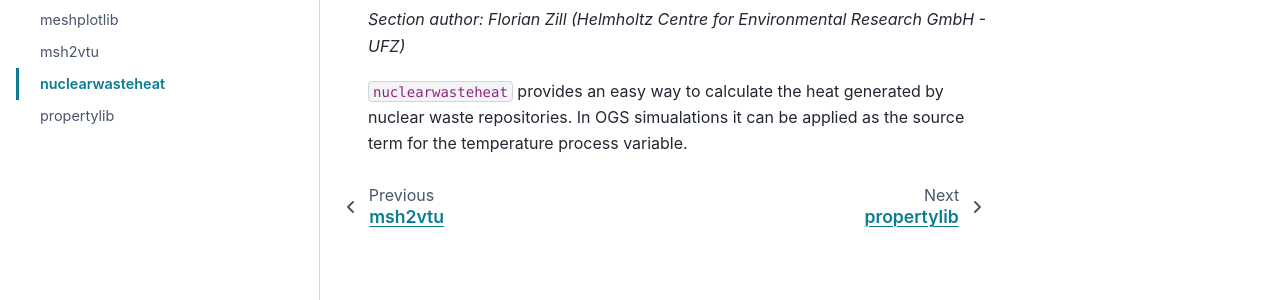
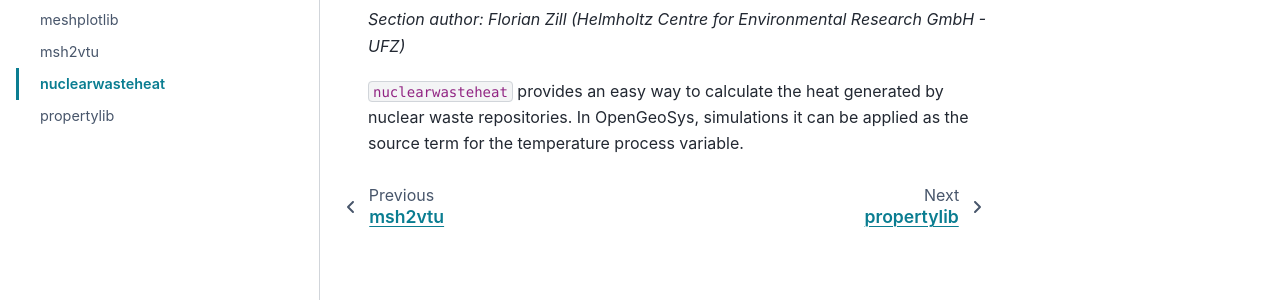
Before and after one commit to ufz/ogstools, a Sphinx documentation site: the page built from docs/user-guide/nuclearwasteheat.md, in a window 1280 px wide. Shown: the part 203-503 px from the top of the page. Built offline with Sphinx 7.4.7 and the PyData theme 0.15.4, drawn with Linux system fonts in a browser that asks for light colours; pages that are not in the unit, such as notebooks, are missing from menus; the version number could not be read and is left out.

Commit message:
User-Guide typo fixes

````diff
--- a/docs/user-guide/nuclearwasteheat.md
+++ b/docs/user-guide/nuclearwasteheat.md
@@ -5,5 +5,5 @@
 ```
 
 `nuclearwasteheat` provides an easy way to calculate the heat generated by nuclear
-waste repositories. In OGS simualations it can be applied as the source term for
+waste repositories. In OpenGeoSys, simulations it can be applied as the source term for
 the temperature process variable.
````
Also changed, not shown: docs/user-guide/propertylib.md (+1 -1 lines).
